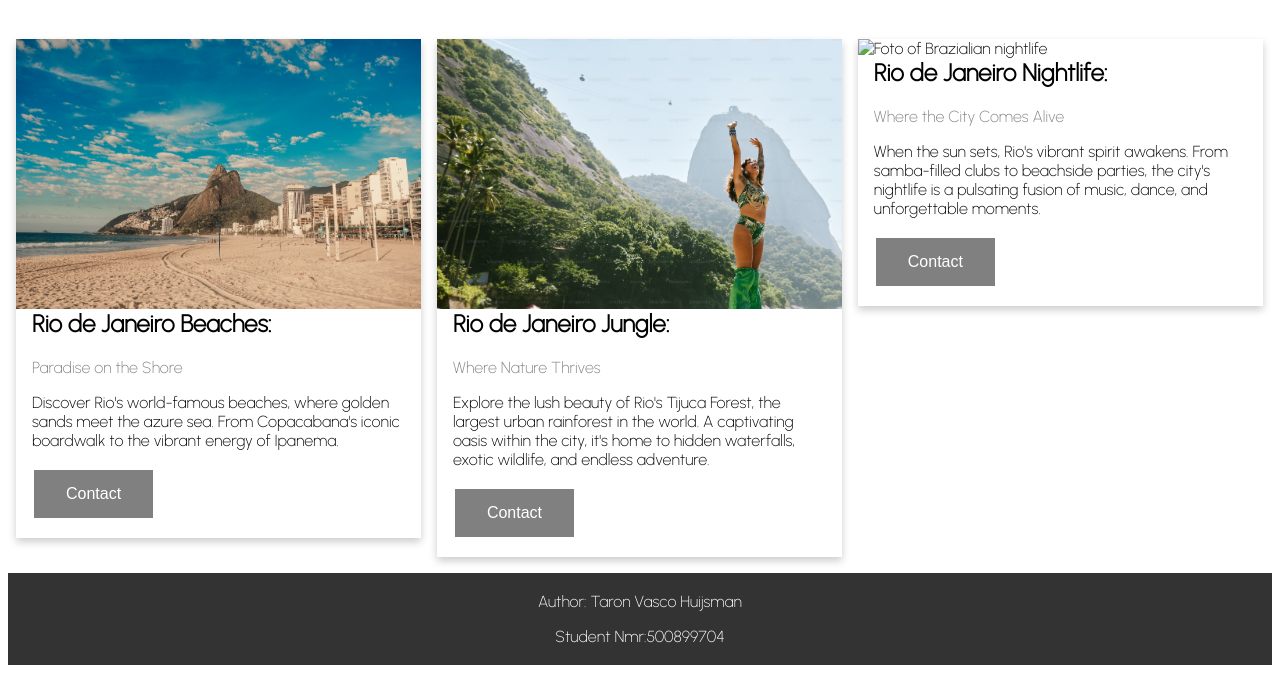
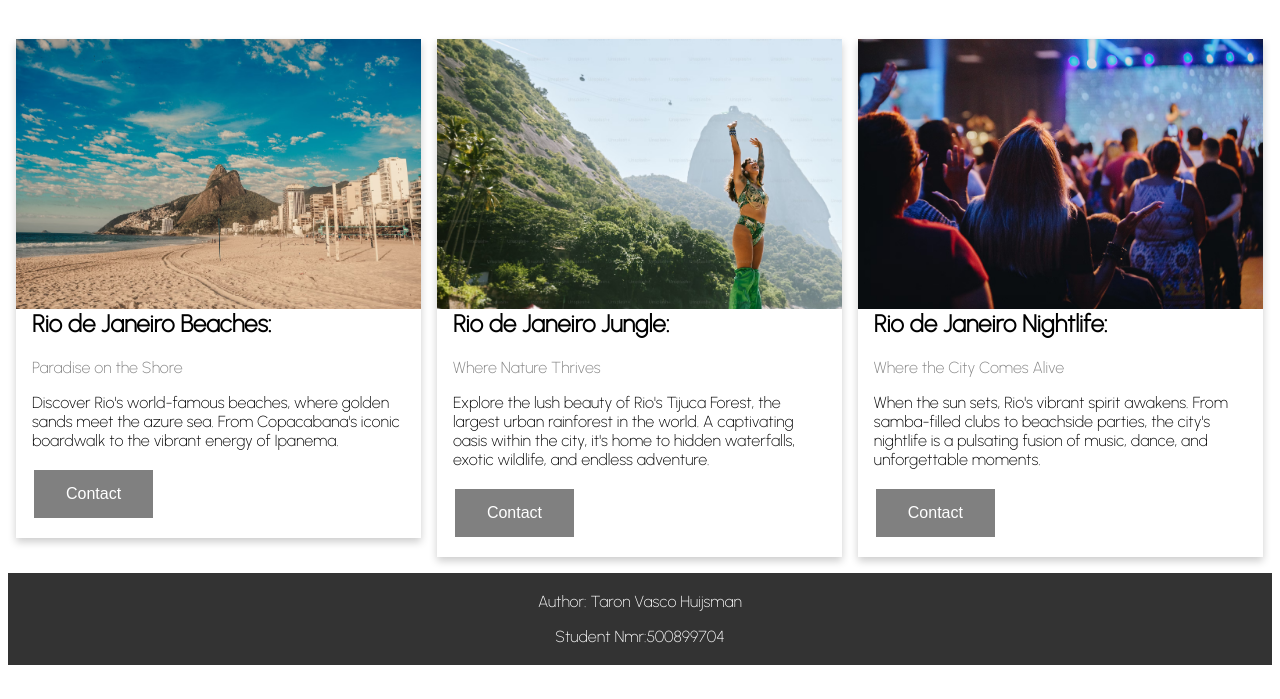
Before and after one commit to Taron-Huijsman/IS2, a plain HTML site: page Recommendations.html in a window 1280 px wide. Shown: the part 117-816 px from the top of the page. Drawn offline with Linux system fonts and the light colour scheme; the site is published under a folder, as on GitHub Pages, so addresses that start at the root find nothing.

Commit message:
Update Recommendations.html

```diff
--- a/Recommendations.html
+++ b/Recommendations.html
@@ -55,7 +55,7 @@
 
             <div class="column">
                 <div class="card">
-                    <img src="/img/Recommendation-Rio-3de.jpg" alt="Foto of Brazialian nightlife" style="width:100%">
+                    <img src="img/Recommendation-Rio-3de.jpg" alt="Foto of Brazialian nightlife" style="width:100%">
                     <div class="container">
                         <h2>Rio de Janeiro Nightlife: </h2>
                         <p class="title">Where the City Comes Alive</p>
```
